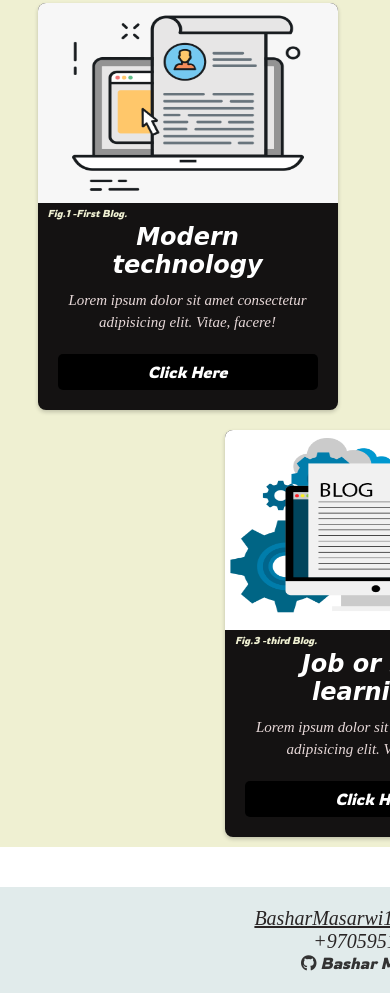
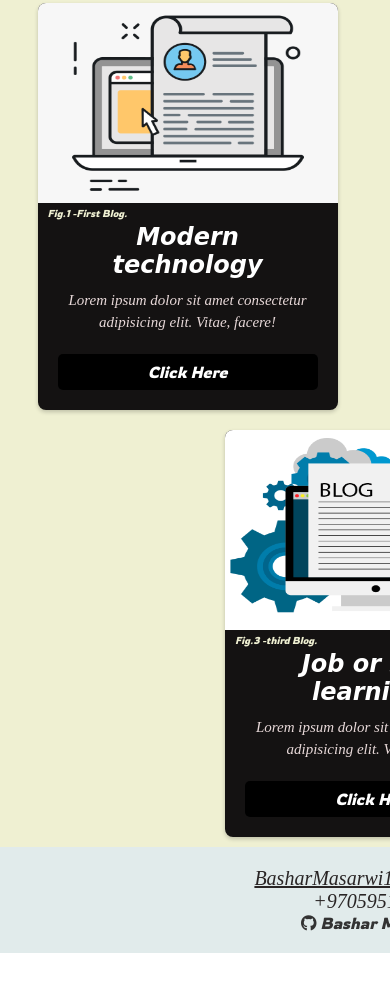
Before and after one commit to BasharMasarwi/Task_1, a plain HTML site: page index.html in a window 390 px wide. Shown: the part 709-1702 px from the top of the page. After the commit the page ends 1662 px from the top, so only its background shows below. Drawn offline with Linux system fonts and the light colour scheme; a web font is replaced by a local one.

Commit message:
Edit respon

```diff
--- a/assests/css/blog-post.css
+++ b/assests/css/blog-post.css
@@ -179,3 +179,15 @@ footer p {
     margin-top: 40px;
   }
 }
+@media (max-width: 507px) {
+  .footer{
+    flex-direction: column;
+    padding-top:20px;
+    margin-top: 200px;
+  }
+}
+@media (max-width: 414px){
+.footer{
+  margin-top: 220px;
+}
+}
--- a/assests/css/style.css
+++ b/assests/css/style.css
@@ -251,3 +251,9 @@ footer{
 
 }
 }
+@media (max-width: 578px) {
+ .footer{
+
+   margin: 0px;
+ }
+}
```
